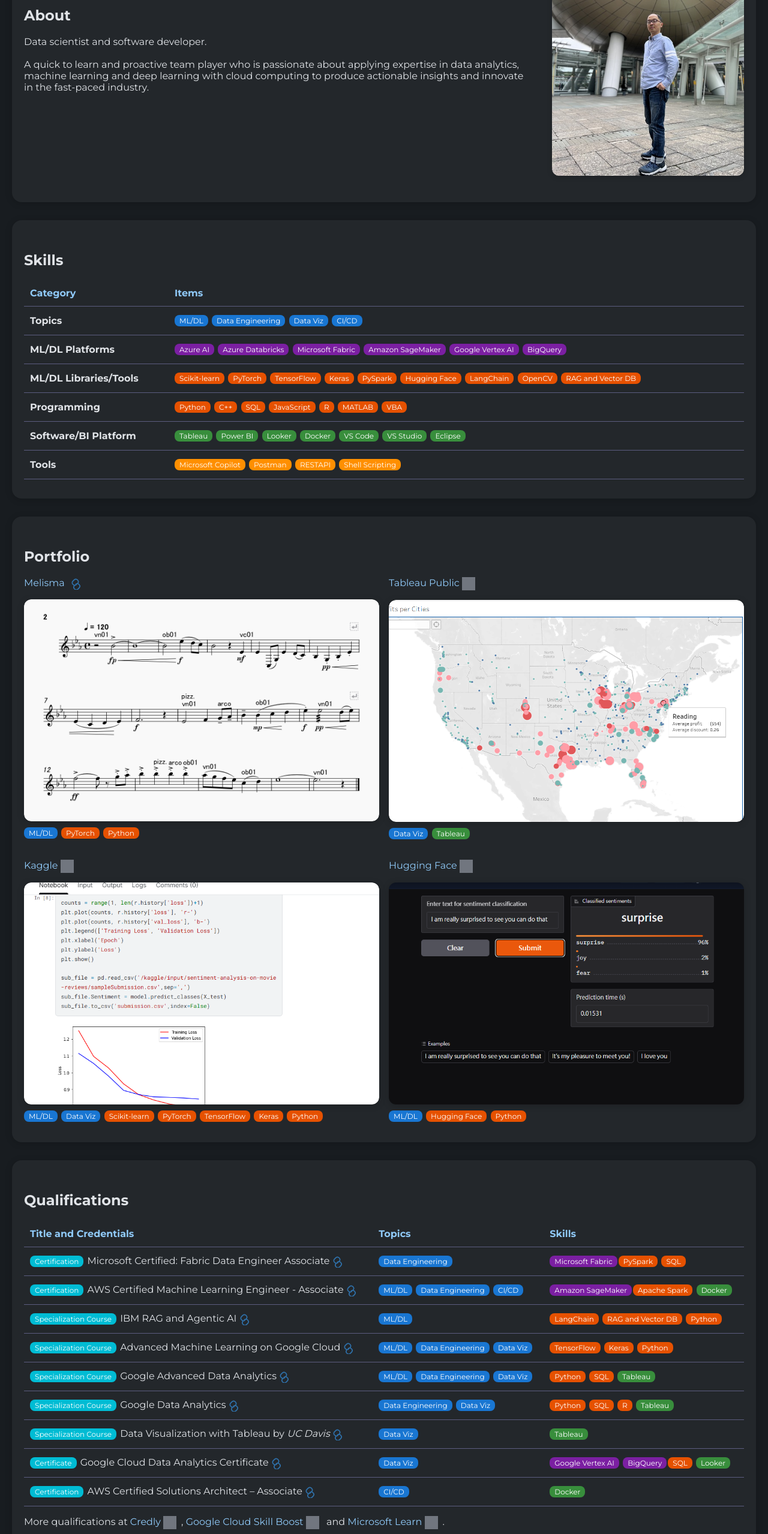
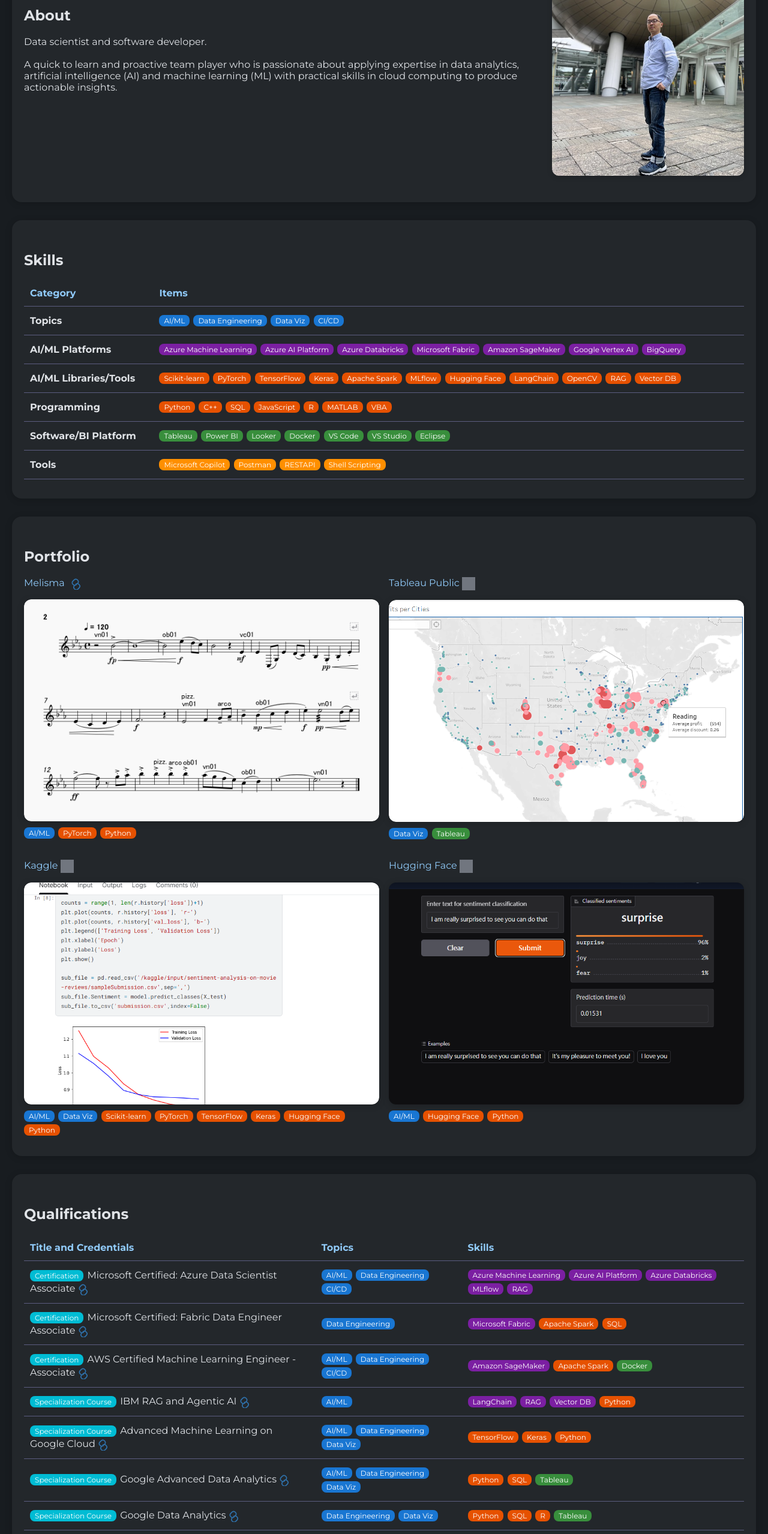
Before and after one commit to issactai0124/issactai0124.github.io, a plain HTML site: page index.html in a window 1280 px wide. Shown: the part 898-3455 px from the top of the page at 60% size. Drawn offline with Linux system fonts and the light colour scheme; grey boxes are pictures that could not be loaded.

Commit message:
added DP-100 certification and applied some minor fixes

```diff
--- a/assets/experience.csv
+++ b/assets/experience.csv
@@ -1,6 +1,6 @@
 Date	Title	Skills	Company / Institution	URL
-Jan 2025 - Mar 2025	(Freelance) Freelance Data Scientist	ML/DL|Scikit-learn|PyTorch|Python|VS Code|Microsoft Copilot|Postman|RESTAPI	KAGURA Music Pub. (Japan)	https://kagura-music.jp/melisma-top
-Jul 2020 - Jul 2024	Quantitative Analyst	ML/DL|Data Viz|CI/CD|Google Vertex AI|Scikit-learn|TensorFlow|Python|C++|JavaScript|Docker|Eclipse|RESTAPI|Shell Scripting	Sapiens Technologies Ltd
+Jan 2025 - Mar 2025	(Freelance) Freelance Data Scientist	AI/ML|Scikit-learn|PyTorch|Python|VS Code|Microsoft Copilot|Postman|RESTAPI	KAGURA Music Pub. (Japan)	https://kagura-music.jp/melisma-top
+Jul 2020 - Jul 2024	Quantitative Analyst	AI/ML|Data Viz|CI/CD|Google Vertex AI|Scikit-learn|TensorFlow|Python|C++|JavaScript|Docker|Eclipse|RESTAPI|Shell Scripting	Sapiens Technologies Ltd
 Jan 2015 - Jun 2020	Software Developer Associate	Data Viz|Python|C++|SQL|Power BI|Eclipse|RESTAPI|Shell Scripting	Cash Algo Finance Group Ltd	https://www.cashalgo.com/
 Aug 2010 - Dec 2014	Research Analyst	Data Viz|C++|SQL|R|VBA|VS Studio	Cash Dynamic Opportunities Investment Ltd	https://www.cfsg.com.hk/
 Aug 2008 - Jul 2010	M. Phil., Mathematics	Data Viz|MATLAB	The Chinese University of Hong Kong	https://www.cuhk.edu.hk/english/index.html
--- a/assets/skills.csv
+++ b/assets/skills.csv
@@ -1,7 +1,7 @@
 Category	Items
-Topics	ML/DL|Data Engineering|Data Viz|CI/CD
-ML/DL Platforms Azure AI|Azure Databricks|Microsoft Fabric|Amazon SageMaker|Google Vertex AI|BigQuery
-ML/DL Libraries/Tools Scikit-learn|PyTorch|TensorFlow|Keras|PySpark|Hugging Face|LangChain|OpenCV|RAG and Vector DB
+Topics	AI/ML|Data Engineering|Data Viz|CI/CD
+AI/ML Platforms Azure Machine Learning|Azure AI Platform|Azure Databricks|Microsoft Fabric|Amazon SageMaker|Google Vertex AI|BigQuery
+AI/ML Libraries/Tools Scikit-learn|PyTorch|TensorFlow|Keras|Apache Spark|MLflow|Hugging Face|LangChain|OpenCV|RAG|Vector DB
 Programming	Python|C++|SQL|JavaScript|R|MATLAB|VBA
 Software/BI Platform	Tableau|Power BI|Looker|Docker|VS Code|VS Studio|Eclipse
 Tools	Microsoft Copilot|Postman|RESTAPI|Shell Scripting
--- a/index.html
+++ b/index.html
@@ -47,7 +47,7 @@
         <div class="about-text">
             <h2>About</h2>
             <p>Data scientist and software developer.<br><br>
-            A quick to learn and proactive team player who is passionate about applying expertise in data analytics, machine learning and deep learning with cloud computing to produce actionable insights and innovate in the fast-paced industry.</p>
+            A quick to learn and proactive team player who is passionate about applying expertise in data analytics, artificial intelligence (AI) and machine learning (ML) with practical skills in cloud computing to produce actionable insights.</p>
         </div>
         <div class="about-img">
             <img src="assets/about.jpg" alt="About Issac CK Tai">
@@ -68,15 +68,15 @@
                 <tbody>
                     <tr>
                         <td><strong>Topics</strong></td>
-                        <td><span class="tag tag-skill">ML/DL</span> <span class="tag tag-skill">Data Engineering</span> <span class="tag tag-skill">Data Viz</span> <span class="tag tag-skill">CI/CD</span></td>
+                        <td><span class="tag tag-skill">AI/ML</span> <span class="tag tag-skill">Data Engineering</span> <span class="tag tag-skill">Data Viz</span> <span class="tag tag-skill">CI/CD</span></td>
                     </tr>
                     <tr>
-                        <td><strong>ML/DL Platforms</strong></td>
-                        <td><span class="tag tag-cloud">Azure AI</span> <span class="tag tag-cloud">Azure Databricks</span> <span class="tag tag-cloud">Microsoft Fabric</span> <span class="tag tag-cloud">Amazon SageMaker</span> <span class="tag tag-cloud">Google Vertex AI</span> <span class="tag tag-cloud">BigQuery</span></td>
+                        <td><strong>AI/ML Platforms</strong></td>
+                        <td><span class="tag tag-cloud">Azure Machine Learning</span> <span class="tag tag-cloud">Azure AI Platform</span> <span class="tag tag-cloud">Azure Databricks</span> <span class="tag tag-cloud">Microsoft Fabric</span> <span class="tag tag-cloud">Amazon SageMaker</span> <span class="tag tag-cloud">Google Vertex AI</span> <span class="tag tag-cloud">BigQuery</span></td>
                     </tr>
                     <tr>
-                        <td><strong>ML/DL Libraries/Tools</strong></td>
-                        <td><span class="tag tag-prog">Scikit-learn</span> <span class="tag tag-prog">PyTorch</span> <span class="tag tag-prog">TensorFlow</span> <span class="tag tag-prog">Keras</span> <span class="tag tag-prog">PySpark</span> <span class="tag tag-prog">Hugging Face</span> <span class="tag tag-prog">LangChain</span> <span class="tag tag-prog">OpenCV</span> <span class="tag tag-prog">RAG and Vector DB</span></td>
+                        <td><strong>AI/ML Libraries/Tools</strong></td>
+                        <td><span class="tag tag-prog">Scikit-learn</span> <span class="tag tag-prog">PyTorch</span> <span class="tag tag-prog">TensorFlow</span> <span class="tag tag-prog">Keras</span> <span class="tag tag-prog">Apache Spark</span> <span class="tag tag-prog">MLflow</span> <span class="tag tag-prog">Hugging Face</span> <span class="tag tag-prog">LangChain</span> <span class="tag tag-prog">OpenCV</span> <span class="tag tag-prog">RAG</span> <span class="tag tag-prog">Vector DB</span></td>
                     </tr>
                     <tr>
                         <td><strong>Programming</strong></td>
@@ -109,7 +109,7 @@
                         Revised diffusion model code to improve quality of AI-generated music.<br>
                     </div>
                 </div>
-                <span class="tag tag-skill">ML/DL</span> <span class="tag tag-prog">PyTorch</span> <span class="tag tag-prog">Python</span>
+                <span class="tag tag-skill">AI/ML</span> <span class="tag tag-prog">PyTorch</span> <span class="tag tag-prog">Python</span>
             </div>
             <div class="portfolio-item portfolio-hover-card">
                 <a href="https://public.tableau.com/app/profile/issactai/" target="_blank">Tableau Public <img src="https://cdn.jsdelivr.net/gh/simple-icons/simple-icons/icons/tableau.svg" alt="Tableau" class="contact-icon"></a>
@@ -126,20 +126,20 @@
                 <div class="portfolio-img-hover">
                     <img src="assets/kaggle1.png" alt="Kaggle Competitions" class="portfolio-img-thumb">
                     <div class="portfolio-hover-desc" style="pointer-events: none;">
-                        Participated competitions involving common ML/DL applications like sentimental analysis, classification and prompt engineering.<br>
+                        Participated competitions involving common AL/ML applications like classification, prompt engineering and fine-tuning of LLM models.<br>
                     </div>
                 </div>
-                <span class="tag tag-skill">ML/DL</span> <span class="tag tag-skill">Data Viz</span> <span class="tag tag-prog">Scikit-learn</span> <span class="tag tag-prog">PyTorch</span> <span class="tag tag-prog">TensorFlow</span> <span class="tag tag-prog">Keras</span> <span class="tag tag-prog">Python</span>
+                <span class="tag tag-skill">AI/ML</span> <span class="tag tag-skill">Data Viz</span> <span class="tag tag-prog">Scikit-learn</span> <span class="tag tag-prog">PyTorch</span> <span class="tag tag-prog">TensorFlow</span> <span class="tag tag-prog">Keras</span> <span class="tag tag-prog">Hugging Face</span> <span class="tag tag-prog">Python</span>
             </div>
             <div class="portfolio-item portfolio-hover-card">
                 <a href="https://huggingface.co/issactai0124" target="_blank">Hugging Face <img src="https://cdn.jsdelivr.net/gh/simple-icons/simple-icons/icons/huggingface.svg" alt="Hugging Face" class="contact-icon"></a>
                 <div class="portfolio-img-hover">
                     <img src="assets/huggingface1.png" alt="Hugging Face Models" class="portfolio-img-thumb">
                     <div class="portfolio-hover-desc" style="pointer-events: none;">
-                        Hosted models with fine-tuning using pre-trained models for common ML/DL tasks.<br>
+                        Hosted models with fine-tuning using pre-trained models for common AI/ML tasks.<br>
                     </div>
                 </div>
-                <span class="tag tag-skill">ML/DL</span> <span class="tag tag-prog">Hugging Face</span> <span class="tag tag-prog">Python</span>
+                <span class="tag tag-skill">AI/ML</span> <span class="tag tag-prog">Hugging Face</span> <span class="tag tag-prog">Python</span>
             </div>
         </div>
     </section>
@@ -158,28 +158,33 @@
                 </thead>
                 <tbody>
                     <tr>
-                        <td><span class="tag tag-type">Certification</span> Microsoft Certified: Fabric Data Engineer Associate <a href="https://learn.microsoft.com/api/credentials/share/en-us/IssacTai/6725CCE7D72A2118?sharingId=F0F305745EF344F1" target="_blank" class="exp-link"><svg class="exp-link-icon" xmlns="http://www.w3.org/2000/svg" width="20" height="20" viewBox="0 0 24 24" fill="none" stroke="currentColor" stroke-width="2" stroke-linecap="round" stroke-linejoin="round"><path d="M10 13a5 5 0 0 1 7 7l-3 3a5 5 0 0 1-7-7"/><path d="M14 11a5 5 0 0 0-7-7l-3 3a5 5 0 0 0 7 7"/></svg></a></td>
-                        <td><span class="tag tag-skill">Data Engineering</span></td>
-                        <td><span class="tag tag-cloud">Microsoft Fabric</span><span class="tag tag-prog">PySpark</span> <span class="tag tag-prog">SQL</span></td>
+                        <td><span class="tag tag-type">Certification</span> Microsoft Certified: Azure Data Scientist Associate <a href="https://learn.microsoft.com/api/credentials/share/en-gb/IssacTai/FF5133670C97CE63?sharingId=F0F305745EF344F1" target="_blank" class="exp-link"><svg class="exp-link-icon" xmlns="http://www.w3.org/2000/svg" width="20" height="20" viewBox="0 0 24 24" fill="none" stroke="currentColor" stroke-width="2" stroke-linecap="round" stroke-linejoin="round"><path d="M10 13a5 5 0 0 1 7 7l-3 3a5 5 0 0 1-7-7"/><path d="M14 11a5 5 0 0 0-7-7l-3 3a5 5 0 0 0 7 7"/></svg></a></td>
+                        <td><span class="tag tag-skill">AI/ML</span> <span class="tag tag-skill">Data Engineering</span> <span class="tag tag-skill">CI/CD</span></td>
+                        <td><span class="tag tag-cloud">Azure Machine Learning</span> <span class="tag tag-cloud">Azure AI Platform</span> <span class="tag tag-cloud">Azure Databricks</span> <span class="tag tag-cloud">MLflow</span> <span class="tag tag-cloud">RAG</span></td>
                     </tr>
                     <tr>
-                        <td><span class="tag tag-type">Certification</span> AWS Certified Machine Learning Engineer - Associate <a href="https://www.credly.com/badges/17be3108-894f-46c6-b542-dd98eda81eef" target="_blank" class="exp-link"><svg class="exp-link-icon" xmlns="http://www.w3.org/2000/svg" width="20" height="20" viewBox="0 0 24 24" fill="none" stroke="currentColor" stroke-width="2" stroke-linecap="round" stroke-linejoin="round"><path d="M10 13a5 5 0 0 1 7 7l-3 3a5 5 0 0 1-7-7"/><path d="M14 11a5 5 0 0 0-7-7l-3 3a5 5 0 0 0 7 7"/></svg></a></td>
-                        <td><span class="tag tag-skill">ML/DL</span> <span class="tag tag-skill">Data Engineering</span> <span class="tag tag-skill">CI/CD</span></td>
-                        <td><span class="tag tag-cloud">Amazon SageMaker</span><span class="tag tag-prog">Apache Spark</span> <span class="tag tag-soft">Docker</span></td>
+                        <td><span class="tag tag-type">Certification</span> Microsoft Certified: Fabric Data Engineer Associate <a href="https://learn.microsoft.com/api/credentials/share/en-us/IsaacTai-0249/6725CCE7D72A2118" target="_blank" class="exp-link"><svg class="exp-link-icon" xmlns="http://www.w3.org/2000/svg" width="20" height="20" viewBox="0 0 24 24" fill="none" stroke="currentColor" stroke-width="2" stroke-linecap="round" stroke-linejoin="round"><path d="M10 13a5 5 0 0 1 7 7l-3 3a5 5 0 0 1-7-7"/><path d="M14 11a5 5 0 0 0-7-7l-3 3a5 5 0 0 0 7 7"/></svg></a></td>
+                        <td><span class="tag tag-skill">Data Engineering</span></td>
+                        <td><span class="tag tag-cloud">Microsoft Fabric</span> <span class="tag tag-prog">Apache Spark</span> <span class="tag tag-prog">SQL</span></td>
+                    </tr>
+                    <tr>
+                        <td><span class="tag tag-type">Certification</span> AWS Certified Machine Learning Engineer - Associate <a href="https://cp.certmetrics.com/amazon/en/public/verify/credential/d556a2213c2c41f7abac64f48546cd25" target="_blank" class="exp-link"><svg class="exp-link-icon" xmlns="http://www.w3.org/2000/svg" width="20" height="20" viewBox="0 0 24 24" fill="none" stroke="currentColor" stroke-width="2" stroke-linecap="round" stroke-linejoin="round"><path d="M10 13a5 5 0 0 1 7 7l-3 3a5 5 0 0 1-7-7"/><path d="M14 11a5 5 0 0 0-7-7l-3 3a5 5 0 0 0 7 7"/></svg></a></td>
+                        <td><span class="tag tag-skill">AI/ML</span> <span class="tag tag-skill">Data Engineering</span> <span class="tag tag-skill">CI/CD</span></td>
+                        <td><span class="tag tag-cloud">Amazon SageMaker</span> <span class="tag tag-prog">Apache Spark</span> <span class="tag tag-soft">Docker</span></td>
                     </tr>
                     <tr>
                         <td><span class="tag tag-type">Specialization Course</span> IBM RAG and Agentic AI <a href="https://www.coursera.org/account/accomplishments/specialization/certificate/B1YWJIGADQ0B" target="_blank" class="exp-link"><svg class="exp-link-icon" xmlns="http://www.w3.org/2000/svg" width="20" height="20" viewBox="0 0 24 24" fill="none" stroke="currentColor" stroke-width="2" stroke-linecap="round" stroke-linejoin="round"><path d="M10 13a5 5 0 0 1 7 7l-3 3a5 5 0 0 1-7-7"/><path d="M14 11a5 5 0 0 0-7-7l-3 3a5 5 0 0 0 7 7"/></svg></a></td>
-                        <td><span class="tag tag-skill">ML/DL</span></td>
-                        <td><span class="tag tag-prog">LangChain</span> <span class="tag tag-prog">RAG and Vector DB</span> <span class="tag tag-prog">Python</span></td>
+                        <td><span class="tag tag-skill">AI/ML</span></td>
+                        <td><span class="tag tag-cloud">LangChain</span> <span class="tag tag-cloud">RAG</span> <span class="tag tag-cloud">Vector DB</span> <span class="tag tag-prog">Python</span></td>
                     </tr>
                     <tr>
                         <td><span class="tag tag-type">Specialization Course</span> Advanced Machine Learning on Google Cloud <a href="https://www.coursera.org/account/accomplishments/specialization/certificate/NDUKBXDON1R5" target="_blank" class="exp-link"><svg class="exp-link-icon" xmlns="http://www.w3.org/2000/svg" width="20" height="20" viewBox="0 0 24 24" fill="none" stroke="currentColor" stroke-width="2" stroke-linecap="round" stroke-linejoin="round"><path d="M10 13a5 5 0 0 1 7 7l-3 3a5 5 0 0 1-7-7"/><path d="M14 11a5 5 0 0 0-7-7l-3 3a5 5 0 0 0 7 7"/></svg></a></td>
-                        <td><span class="tag tag-skill">ML/DL</span> <span class="tag tag-skill">Data Engineering</span> <span class="tag tag-skill">Data Viz</span></td>
+                        <td><span class="tag tag-skill">AI/ML</span> <span class="tag tag-skill">Data Engineering</span> <span class="tag tag-skill">Data Viz</span></td>
                         <td><span class="tag tag-prog">TensorFlow</span> <span class="tag tag-prog">Keras</span> <span class="tag tag-prog">Python</span></td>
                     </tr>
                     <tr>
                         <td><span class="tag tag-type">Specialization Course</span> Google Advanced Data Analytics <a href="https://www.coursera.org/account/accomplishments/specialization/certificate/6RKI8TRL4V4W" target="_blank" class="exp-link"><svg class="exp-link-icon" xmlns="http://www.w3.org/2000/svg" width="20" height="20" viewBox="0 0 24 24" fill="none" stroke="currentColor" stroke-width="2" stroke-linecap="round" stroke-linejoin="round"><path d="M10 13a5 5 0 0 1 7 7l-3 3a5 5 0 0 1-7-7"/><path d="M14 11a5 5 0 0 0-7-7l-3 3a5 5 0 0 0 7 7"/></svg></a></td>
-                        <td><span class="tag tag-skill">ML/DL</span> <span class="tag tag-skill">Data Engineering</span> <span class="tag tag-skill">Data Viz</span></td>
+                        <td><span class="tag tag-skill">AI/ML</span> <span class="tag tag-skill">Data Engineering</span> <span class="tag tag-skill">Data Viz</span></td>
                         <td><span class="tag tag-prog">Python</span> <span class="tag tag-prog">SQL</span> <span class="tag tag-soft">Tableau</span></td>
                     </tr>
                     <tr>
@@ -195,18 +200,13 @@
                     <tr>
                         <td><span class="tag tag-type">Certificate</span> Google Cloud Data Analytics Certificate <a href="https://www.credly.com/badges/fa9b1520-f40c-4860-a81f-306750e8ff85" target="_blank" class="exp-link"><svg class="exp-link-icon" xmlns="http://www.w3.org/2000/svg" width="20" height="20" viewBox="0 0 24 24" fill="none" stroke="currentColor" stroke-width="2" stroke-linecap="round" stroke-linejoin="round"><path d="M10 13a5 5 0 0 1 7 7l-3 3a5 5 0 0 1-7-7"/><path d="M14 11a5 5 0 0 0-7-7l-3 3a5 5 0 0 0 7 7"/></svg></a></td>
                         <td><span class="tag tag-skill">Data Viz</span></td>
-                        <td><span class="tag tag-cloud">Google Vertex AI</span> <span class="tag tag-cloud">BigQuery</span><span class="tag tag-prog">SQL</span> <span class="tag tag-soft">Looker</span></td>
-                    </tr>
-                    <tr>
-                        <td><span class="tag tag-type">Certification</span> AWS Certified Solutions Architect – Associate <a href="https://www.credly.com/badges/5fca6b0e-7a49-40f8-971f-0bb8fa4eb39a" target="_blank" class="exp-link"><svg class="exp-link-icon" xmlns="http://www.w3.org/2000/svg" width="20" height="20" viewBox="0 0 24 24" fill="none" stroke="currentColor" stroke-width="2" stroke-linecap="round" stroke-linejoin="round"><path d="M10 13a5 5 0 0 1 7 7l-3 3a5 5 0 0 1-7-7"/><path d="M14 11a5 5 0 0 0-7-7l-3 3a5 5 0 0 0 7 7"/></svg></a></td>
-                        <td><span class="tag tag-skill">CI/CD</span></td>
-                        <td><span class="tag tag-soft">Docker</span></td>
+                        <td><span class="tag tag-cloud">Google Vertex AI</span> <span class="tag tag-cloud">BigQuery</span> <span class="tag tag-prog">SQL</span> <span class="tag tag-soft">Looker</span></td>
                     </tr>
                 </tbody>
             </table>
         </div>
         <p>More qualifications at <a href="https://www.credly.com/users/issac-tai" target="_blank">Credly <img src="https://cdn.jsdelivr.net/gh/simple-icons/simple-icons/icons/credly.svg" alt="Credly" class="contact-icon"></a>,
-            <a href="https://www.cloudskillsboost.google/public_profiles/ca171755-2336-40c3-858e-50f7700447f8" target="_blank">Google Cloud Skill Boost <img src="https://cdn.jsdelivr.net/gh/simple-icons/simple-icons/icons/googlecloud.svg" alt="Google Cloud" class="contact-icon"></a> and
+            <a href="https://www.skills.google/public_profiles/ca171755-2336-40c3-858e-50f7700447f8" target="_blank">Google Skills <img src="https://cdn.jsdelivr.net/gh/simple-icons/simple-icons/icons/googlecloud.svg" alt="Google Cloud" class="contact-icon"></a> and
             <a href="https://learn.microsoft.com/en-us/users/issactai/transcript/vy89wbymxyng4e2" target="_blank">Microsoft Learn <img src="https://cdn.jsdelivr.net/gh/simple-icons/simple-icons/icons/microsoft.svg" alt="Microsoft Learn" class="contact-icon"></a>.</p>
     </section>
 
@@ -229,7 +229,7 @@
                         <td><em>KAGURA Music Pub. (Japan)</em> <a href="https://kagura-music.jp/melisma-top" target="_blank" class="exp-link" style="margin-left:8px;"><svg class="exp-link-icon" xmlns="http://www.w3.org/2000/svg" width="20" height="20" viewBox="0 0 24 24" fill="none" stroke="currentColor" stroke-width="2" stroke-linecap="round" stroke-linejoin="round"><path d="M10 13a5 5 0 0 1 7 7l-3 3a5 5 0 0 1-7-7"/><path d="M14 11a5 5 0 0 0-7-7l-3 3a5 5 0 0 0 7 7"/></svg></a></td>
                     </tr>
                     <tr>
-                        <td colspan="2"><span class="tag tag-skill">ML/DL</span> <span class="tag tag-prog">Scikit-learn</span> <span class="tag tag-prog">PyTorch</span> <span class="tag tag-prog">Python</span> <span class="tag tag-soft">VS Code</span> <span class="tag tag-tool">Github Copilot</span> <span class="tag tag-tool">Postman</span> <span class="tag tag-tool">RESTAPI</span></td>
+                        <td colspan="2"><span class="tag tag-skill">AI/ML</span> <span class="tag tag-prog">Scikit-learn</span> <span class="tag tag-prog">PyTorch</span> <span class="tag tag-prog">Python</span> <span class="tag tag-soft">VS Code</span> <span class="tag tag-tool">Github Copilot</span> <span class="tag tag-tool">Postman</span> <span class="tag tag-tool">RESTAPI</span></td>
                     </tr>
                     <tr>
                         <td rowspan="2">Jul 2020 - Jul 2024</td>
@@ -237,7 +237,7 @@
                         <td><em>Sapiens Technologies Ltd</em></td>
                     </tr>
                     <tr>
-                        <td colspan="2"><span class="tag tag-skill">ML/DL</span> <span class="tag tag-skill">Data Viz</span> <span class="tag tag-skill">CI/CD</span> <span class="tag tag-cloud">Google Vertex AI</span> <span class="tag tag-prog">TensorFlow</span> <span class="tag tag-prog">Python</span> <span class="tag tag-prog">C++</span> <span class="tag tag-prog">JavaScript</span> <span class="tag tag-soft">Docker</span> <span class="tag tag-soft">Eclipse</span> <span class="tag tag-tool">RESTAPI</span> <span class="tag tag-tool">Shell Scripting</span></td>
+                        <td colspan="2"><span class="tag tag-skill">AI/ML</span> <span class="tag tag-skill">Data Viz</span> <span class="tag tag-skill">CI/CD</span> <span class="tag tag-cloud">Google Vertex AI</span> <span class="tag tag-prog">TensorFlow</span> <span class="tag tag-prog">Python</span> <span class="tag tag-prog">C++</span> <span class="tag tag-prog">JavaScript</span> <span class="tag tag-soft">Docker</span> <span class="tag tag-soft">Eclipse</span> <span class="tag tag-tool">RESTAPI</span> <span class="tag tag-tool">Shell Scripting</span></td>
                     </tr>
                     <tr>
                         <td rowspan="2">Jan 2015 - Jun 2020</td>
```
Also changed, not shown: assets/qualifications.csv (+6 -6 lines).
